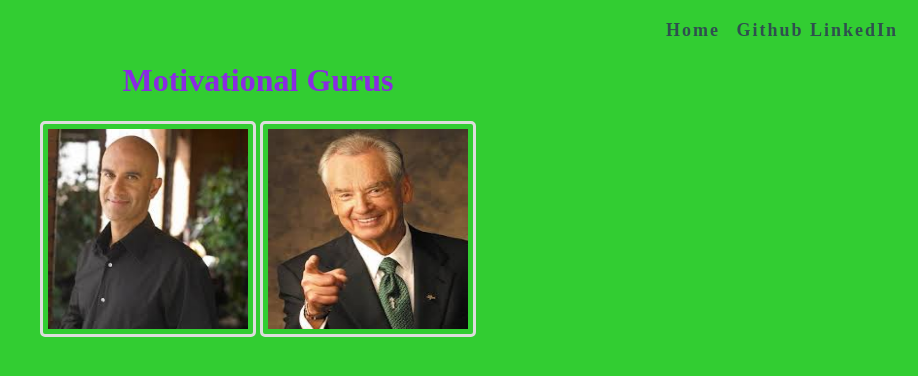
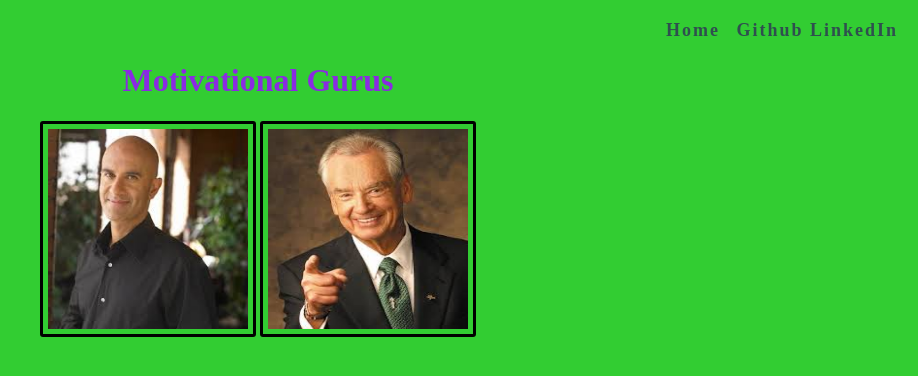
Before and after one commit to christyjax/christyjax.github.io, a Jekyll site: the page Gurus.html, which Jekyll copies as it is, in a window 1280 px wide. Shown: the top 376 px of the page, without its empty margins (362-1280 px from the left). Built offline with Jekyll 4.4.1, drawn with Linux system fonts in a browser that asks for light colours.

Commit message:
Update Gurus.html

```diff
--- a/Gurus.html
+++ b/Gurus.html
@@ -13,8 +13,8 @@ background-color:limegreen;
 }
 img {
     display: inline-block;
-    border: 3px solid #ddd;
-    border-radius: 5px;
+    border: 3px solid black;
+    border-radius: 3px;
     padding: 5px;
     transition: 0.3s;
 }
```
